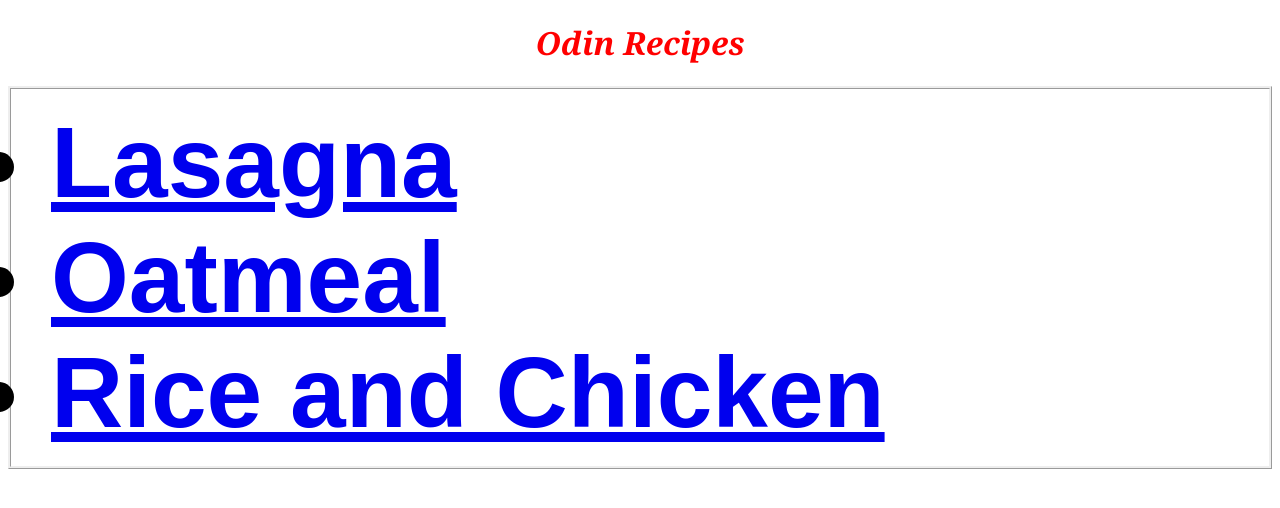
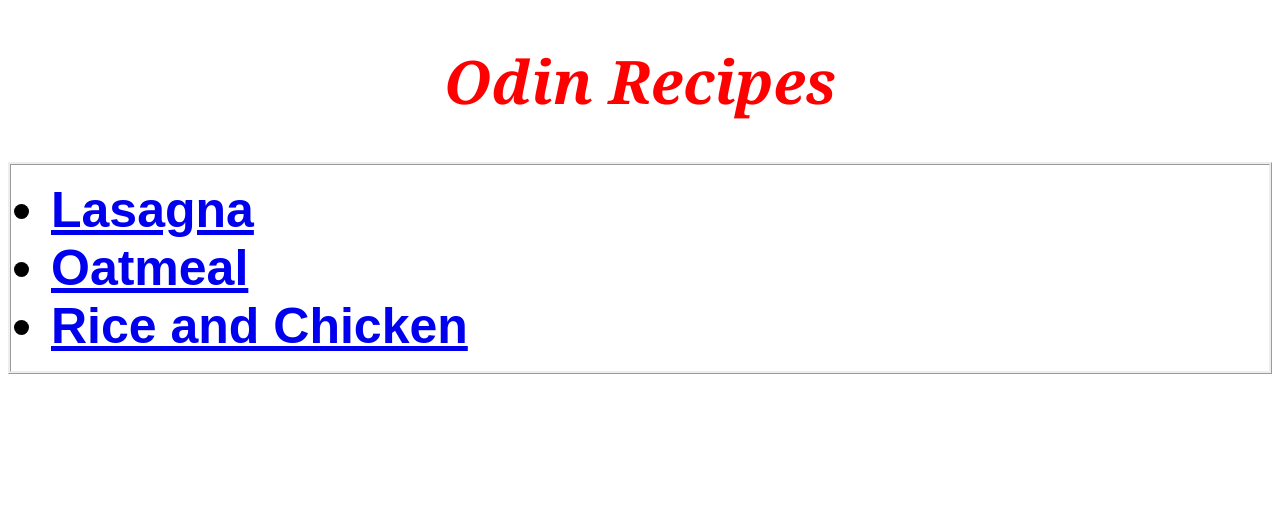
Before and after one commit to Corsair37/Project-Recipes, a plain HTML site: page index.html in a window 1280 px wide. Drawn offline with Linux system fonts and the light colour scheme.

Commit message:
Adjust font size
The title and recipe fonts were, respectively, too small and too big. Now they are more proportioned.

```diff
--- a/style.css
+++ b/style.css
@@ -5,6 +5,7 @@
 
 .title {
     color: red;
+    font-size: 60px;
     font-weight: bold;
     text-align: center;
     font-family: Georgia, Times, 'Times New Roman', serif;
@@ -20,7 +21,7 @@
 
 .recipe {
     font-family: Arial, Helvetica, sans-serif;
-    font-size:100px;
+    font-size:50px;
     font-weight:bold;
 
 }
```
